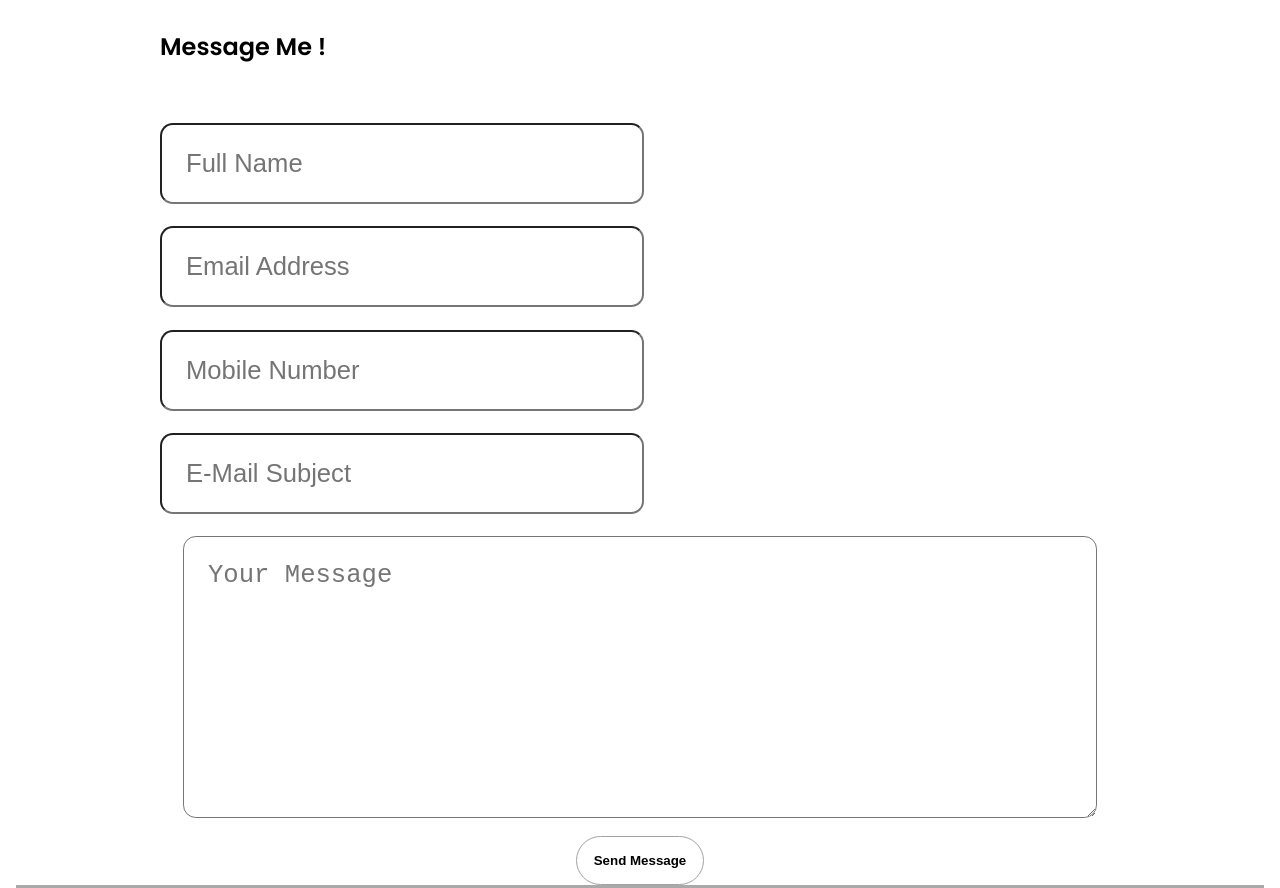
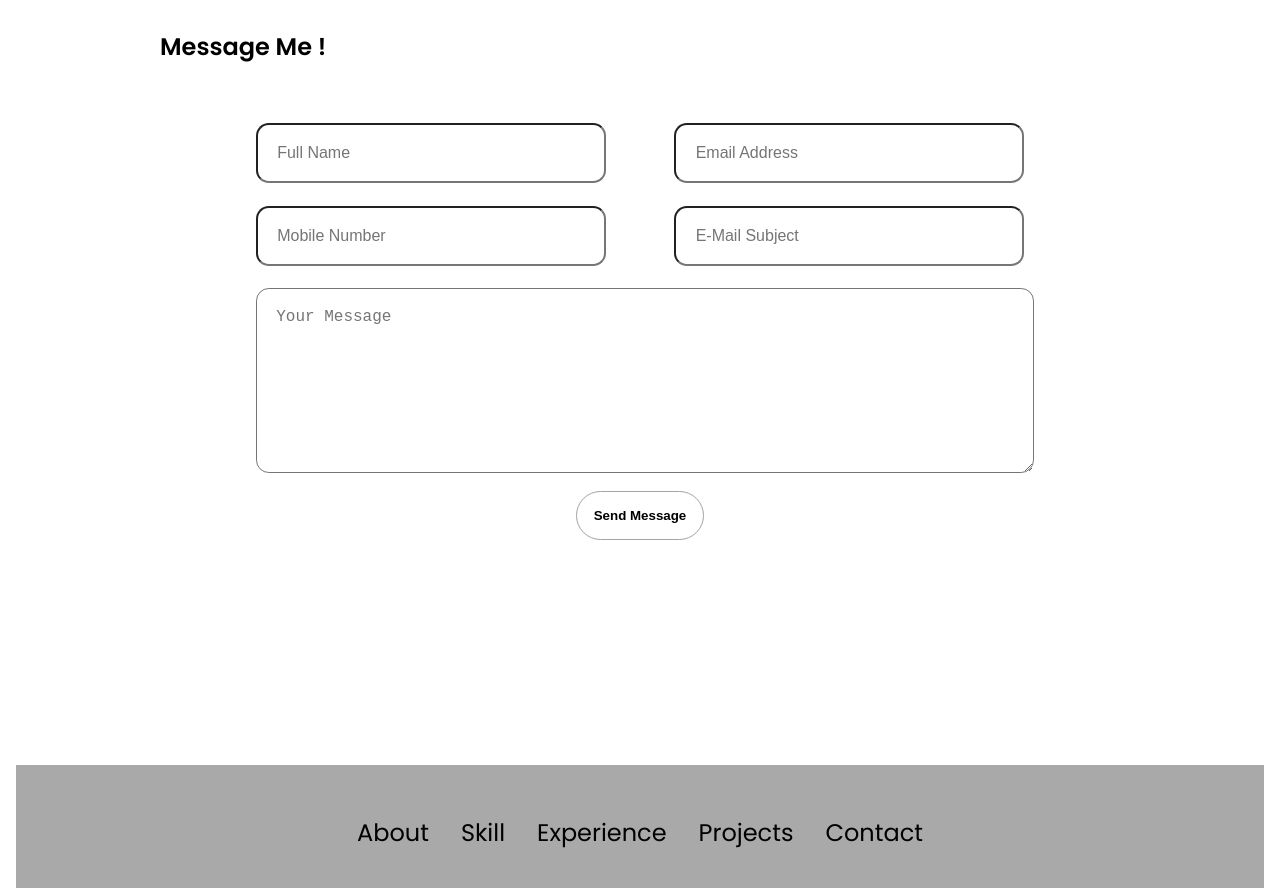
Before and after one commit to sinha-stuti/Personal_Portfolio, a plain HTML site: page index.html in a window 1280 px wide. Shown: the part 5249-6137 px from the top of the page. Drawn offline with nearby package versions, Linux system fonts and the light colour scheme.

Commit message:
Update style.css

```diff
--- a/style.css
+++ b/style.css
@@ -512,9 +512,9 @@ footer p {
 
 .contact form .input-box input,
 .contact form textarea{
-  width: 90%;
-  padding: 1.5rem;
-  font-size: 1.6rem;
+  width: 96%;
+  padding: 1.2rem;
+  font-size: 1rem;
   color: black;
   background: white;
   border-radius: .8rem;
@@ -522,10 +522,12 @@ footer p {
 }
 
 .contact form .input-box input{
-  width: 45%;
+  width: 40%;
 }
 
 .contact form{
   margin-top: 2rem;
   cursor: pointer;
+  margin-left: 10%;
+  margin-right: 10%;
 }
```
